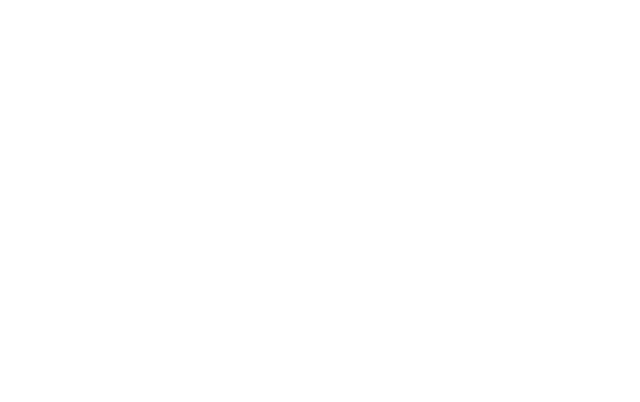
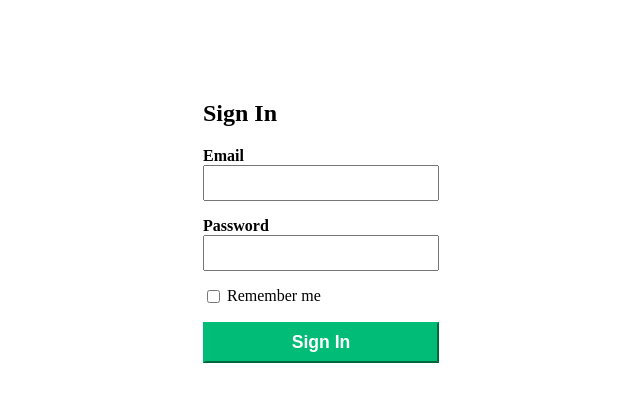
Before and after one commit to Wmissary/ArgentBank, a React (Vite) app: page / in a window 1280 px wide. Shown: the top 402 px of the page, without its empty margins (319-959 px from the left). Built offline with nearby package versions, Linux system fonts and the light colour scheme.

Commit message:
Create Login feature
Create API service, create authSlice, create Login component & css, Add Login to App

```diff
--- /dev/null
+++ b/src/app/services/api.js
@@ -0,0 +1,35 @@
+import { createApi, fetchBaseQuery } from "@reduxjs/toolkit/query/react";
+
+export const api = createApi({
+  baseQuery: fetchBaseQuery({
+    baseUrl: "http://localhost:3001/api/v1/user/",
+    prepareHeaders: (headers, { getState }) => {
+      const token = getState().auth.token;
+      if (token) {
+        headers.set("authorization", `Bearer ${token}`);
+      }
+      return headers;
+    },
+  }),
+  endpoints: builder => ({
+    login: builder.mutation({
+      query: credentials => ({
+        url: "login",
+        method: "POST",
+        body: credentials,
+      }),
+    }),
+    getProfile: builder.query({
+      query: () => ({ url: "profile", method: "POST" }),
+    }),
+    updateName: builder.mutation({
+      query: ({ firstName, lastName }) => ({
+        url: "profile",
+        method: "PUT",
+        body: { firstName, lastName },
+      }),
+    }),
+  }),
+});
+
+export const { useLoginMutation } = api;
--- a/src/app/store.js
+++ b/src/app/store.js
@@ -1,5 +1,12 @@
 import { configureStore } from "@reduxjs/toolkit";
 
+import { api } from "./services/api";
+import authReducer from "../features/auth/authSlice";
+
 export const store = configureStore({
-  reducer: {},
+  reducer: {
+    [api.reducerPath]: api.reducer,
+    auth: authReducer,
+  },
+  middleware: getDefaultMiddleware => getDefaultMiddleware().concat(api.middleware),
 });
--- /dev/null
+++ b/src/features/auth/Login.css
@@ -0,0 +1,54 @@
+.sign-in-button {
+  display: block;
+  width: 100%;
+  padding: 8px;
+  font-size: 1.1rem;
+  font-weight: bold;
+  margin-top: 1rem;
+  border-color: #00bc77;
+  background-color: #00bc77;
+  color: #fff;
+}
+
+.sign-in-content {
+  box-sizing: border-box;
+  background-color: white;
+  width: 300px;
+  margin: 0 auto;
+  margin-top: 3rem;
+  padding: 2rem;
+}
+
+.sign-in-icon {
+  font-size: 5rem;
+}
+
+.input-remember {
+  display: flex;
+}
+
+.input-remember label {
+  margin-left: 0.25rem;
+}
+
+.input-wrapper {
+  display: flex;
+  flex-direction: column;
+  text-align: left;
+  margin-bottom: 1rem;
+}
+
+.input-wrapper label {
+  font-weight: bold;
+}
+
+.input-wrapper input {
+  padding: 5px;
+  font-size: 1.2rem;
+}
+
+.error {
+  color: red;
+  font-size: 1rem;
+  margin-top: 0.25rem;
+}
--- /dev/null
+++ b/src/features/auth/Login.jsx
@@ -0,0 +1,59 @@
+import { useState } from "react";
+//import { useNavigate } from "react-router-dom";
+
+import { useLoginMutation } from "../../app/services/api";
+
+import "./Login.css";
+
+export default function Login() {
+  //const navigate = useNavigate();
+
+  const [email, setEmail] = useState("");
+  const [password, setPassword] = useState("");
+  const [rememberMe, setRememberMe] = useState(false);
+
+  const [login] = useLoginMutation();
+
+  const loginUser = async e => {
+    try {
+      e.preventDefault();
+      await login({ email, password });
+    } catch (error) {
+      console.log(error);
+    }
+  };
+  return (
+    <main className="main bg-dark">
+      <section className="sign-in-content">
+        <i className="fa fa-user-circle sign-in-icon"></i>
+        <h1>Sign In</h1>
+        <form onSubmit={loginUser}>
+          <div className="input-wrapper">
+            <label htmlFor="email">Email</label>
+            <input type="email" id="email" onChange={e => setEmail(e.target.value)} value={email} required />
+          </div>
+          <div className="input-wrapper">
+            <label htmlFor="password">Password</label>
+            <input
+              type="password"
+              id="password"
+              onChange={e => setPassword(e.target.value)}
+              value={password}
+              required
+            />
+          </div>
+          <div className="input-remember">
+            <input
+              type="checkbox"
+              id="remember-me"
+              onChange={e => setRememberMe(e.target.checked)}
+              value={rememberMe}
+            />
+            <label htmlFor="remember-me">Remember me</label>
+          </div>
+          <button className="sign-in-button">Sign In</button>
+        </form>
+      </section>
+    </main>
+  );
+}
--- /dev/null
+++ b/src/features/auth/authSlice.js
@@ -0,0 +1,17 @@
+import { createSlice } from "@reduxjs/toolkit";
+import { api } from "../../app/services/api";
+
+const slice = createSlice({
+  name: "auth",
+  initialState: { user: null, token: null },
+  reducers: {},
+  extraReducers: builder => {
+    builder.addMatcher(api.endpoints.login.matchFulfilled, (state, { payload }) => {
+      state.token = payload.body.token;
+    });
+  },
+});
+
+export default slice.reducer;
+
+export const selectCurrentUser = state => state.auth.user;
--- a/src/routes/App.jsx
+++ b/src/routes/App.jsx
@@ -1,5 +1,22 @@
+import { BrowserRouter as Router, Routes, Route } from "react-router-dom";
+import { Provider } from "react-redux";
+
+import { store } from "../app/store";
+
+import Login from "../features/auth/Login";
+
 import "./App.css";
 
-function App() {}
+function App() {
+  return (
+    <Provider store={store}>
+      <Router>
+        <Routes>
+          <Route path="/" element={<Login />} />
+        </Routes>
+      </Router>
+    </Provider>
+  );
+}
 
 export default App;
```
